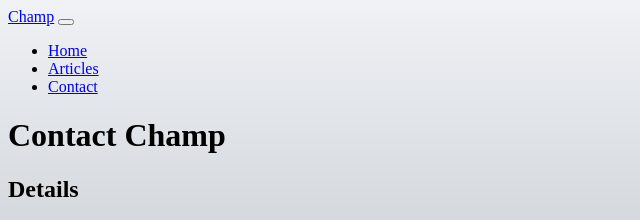
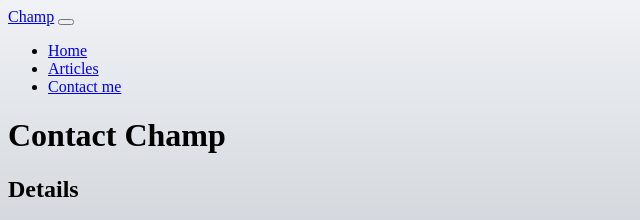
Before and after one commit to KitakanWiset/TESTWEB, a plain HTML site: page contact.html in a window 1280 px wide. Shown: the top 220 px of the page, 0-640 px from the left. Drawn offline with Linux system fonts and the light colour scheme.

Commit message:
เพิ่มคำ

```diff
--- a/contact.html
+++ b/contact.html
@@ -32,7 +32,7 @@
                             <a class="nav-link" href="#">Articles</a>
                         </li>
                         <li class="nav-item">
-                            <a class="nav-link" href="#">Contact</a>
+                            <a class="nav-link" href="#">Contact me</a>
                         </li>
                     </ul>
                 </div>
```
